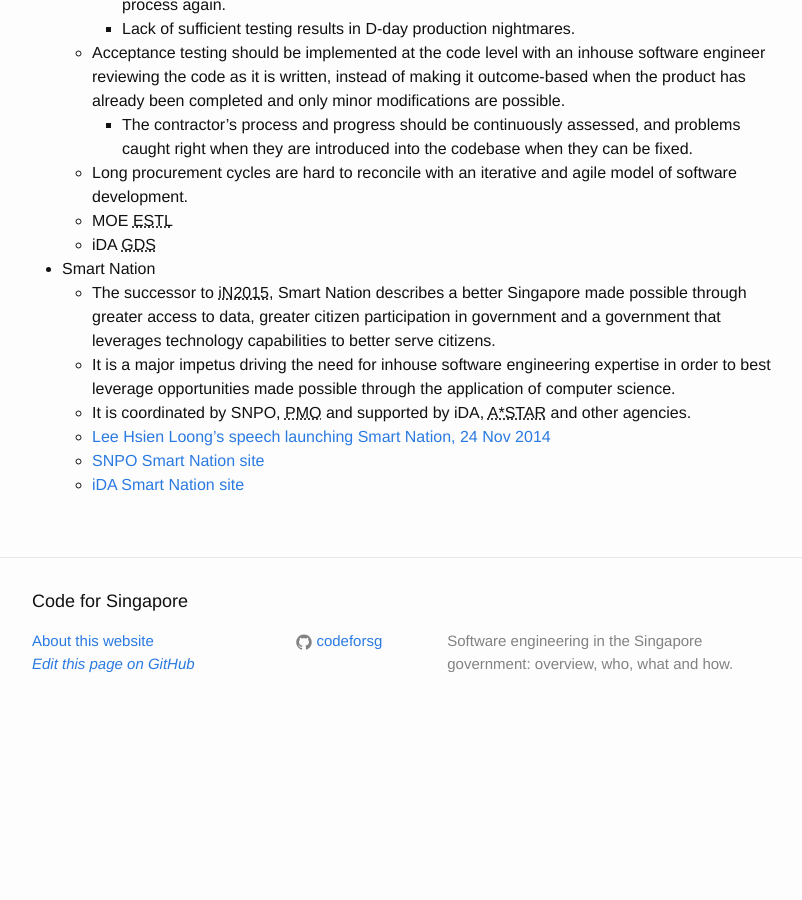
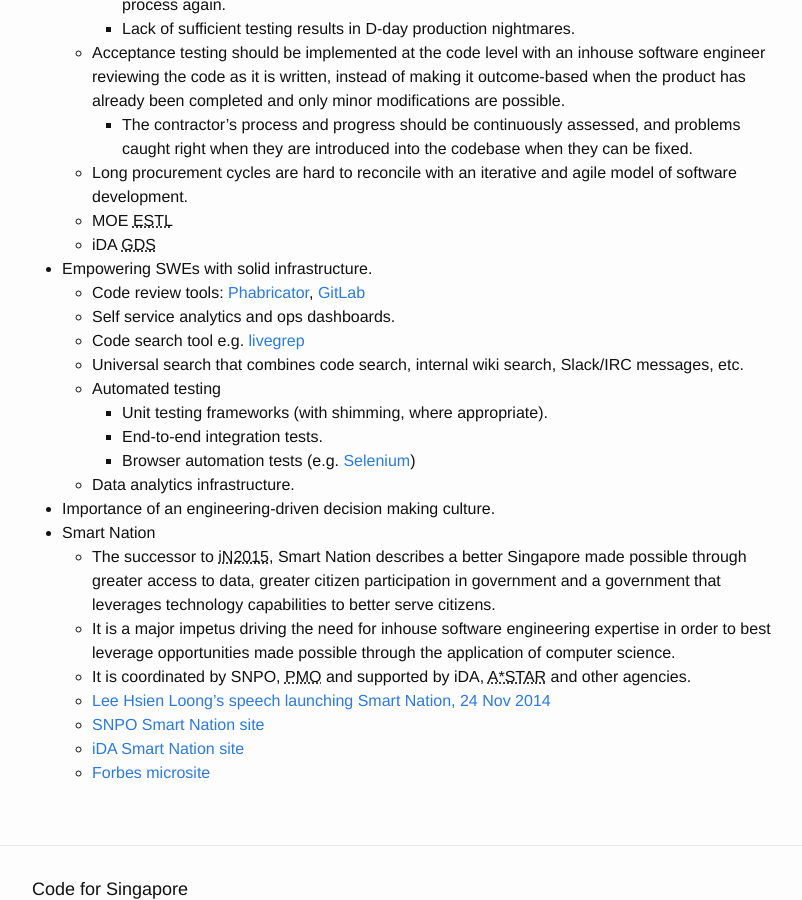
Before and after one commit to codeforsg/codeforsg.github.io, a Jekyll site: the page built from 04-topics.md, in a window 1280 px wide and 900 px high, scrolled down 1154 px. Shown: the whole window, without its empty margins (238-1040 px from the left). Built offline with Jekyll 4.4.1, drawn with Linux system fonts in a browser that asks for light colours; nearby versions of some CDN libraries; comment, search, counter and statistics services are not loaded; before the commit the page ends 1889 px from its top, so only the background shows below that.

Commit message:
Content updates

```diff
--- a/04-topics.md
+++ b/04-topics.md
@@ -38,6 +38,17 @@
     * Long procurement cycles are hard to reconcile with an iterative and agile model of software development.
     * MOE ESTL
     * iDA GDS
+* Empowering SWEs with solid infrastructure.
+    * Code review tools: [Phabricator](http://phabricator.org/), [GitLab](https://about.gitlab.com/)
+    * Self service analytics and ops dashboards.
+    * Code search tool e.g. [livegrep](https://github.com/livegrep/livegrep)
+    * Universal search that combines code search, internal wiki search, Slack/IRC messages, etc.
+    * Automated testing
+        * Unit testing frameworks (with shimming, where appropriate).
+        * End-to-end integration tests.
+        * Browser automation tests (e.g. [Selenium](http://www.seleniumhq.org/))
+    * Data analytics infrastructure.
+* Importance of an engineering-driven decision making culture.
 * Smart Nation
     * The successor to iN2015, Smart Nation describes a better Singapore made possible through greater access to data, greater citizen participation in government and a government that leverages technology capabilities to better serve citizens.
     * It is a major impetus driving the need for inhouse software engineering expertise in order to best leverage opportunities made possible through the application of computer science.
@@ -45,4 +56,5 @@
     * [Lee Hsien Loong's speech launching Smart Nation, 24 Nov 2014](http://www.pmo.gov.sg/mediacentre/transcript-prime-minister-lee-hsien-loongs-speech-smart-nation-launch-24-november)
     * [SNPO Smart Nation site](http://www.pmo.gov.sg/smartnation)
     * [iDA Smart Nation site](https://www.ida.gov.sg/smartnation)
+    * [Forbes microsite](http://www.smartnation-forbes.com/)
 {% include common.md %}
```
Also changed, not shown: 01-gov_startups.md (+1 -1 lines), 02-gov_others.md (+3 -0 lines), 03-other_countries.md (+7 -1 lines), _includes/common.md (+1 -0 lines).
